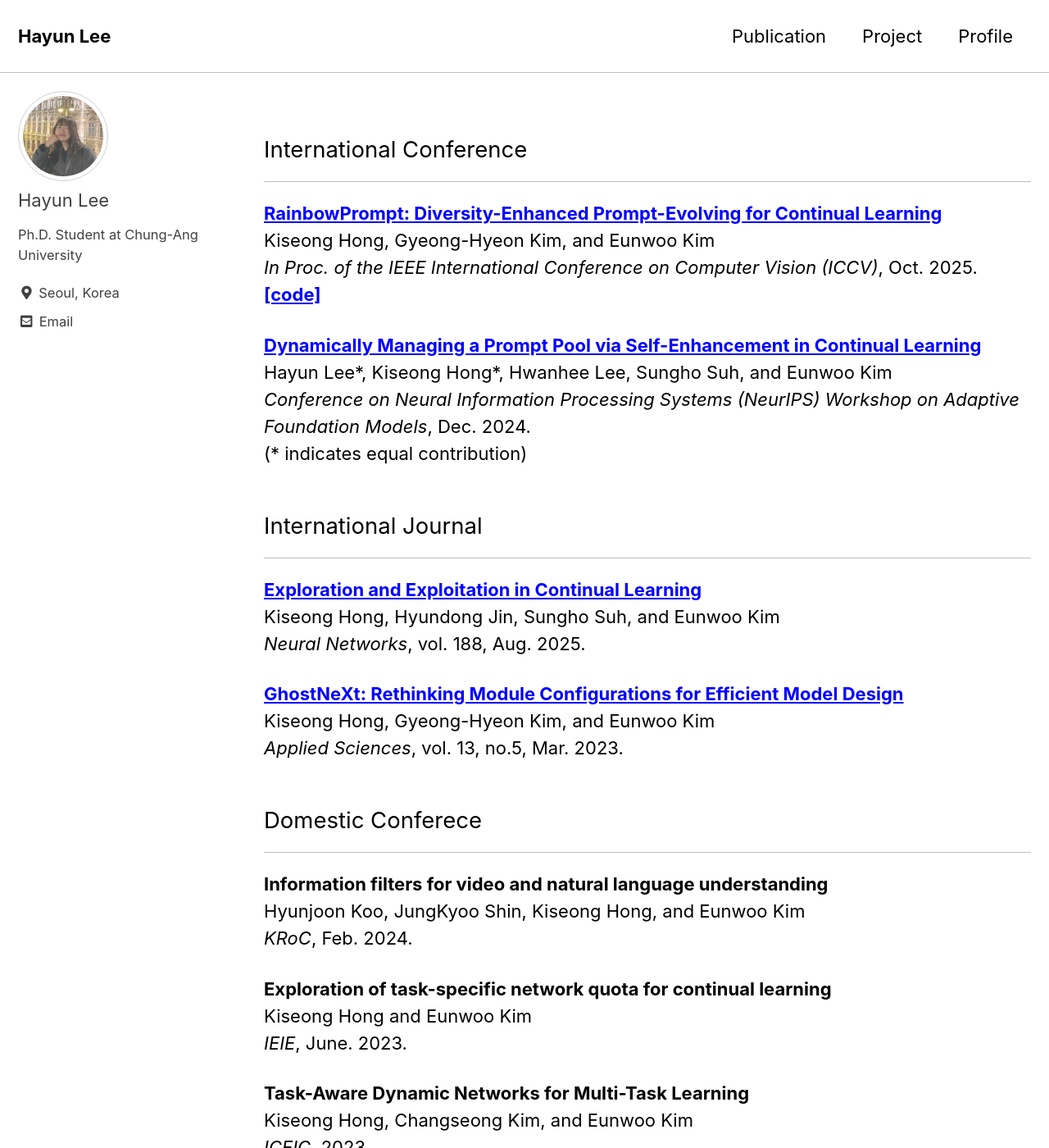
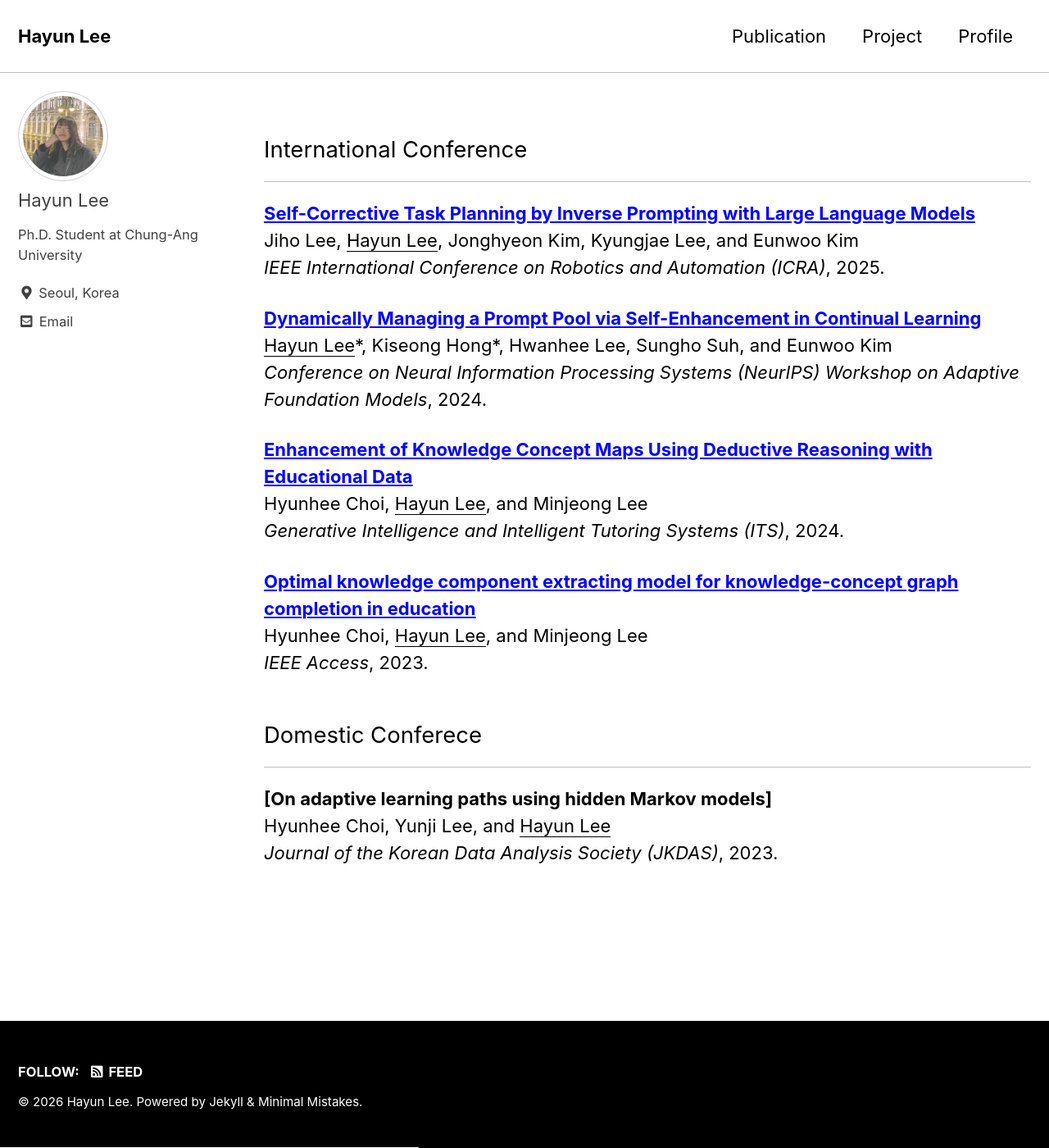
Before and after one commit to sksmslhy/sksmslhy.github.io, a Jekyll site: the page built from _pages/publication.md, in a window 1280 px wide and 1400 px high. Shown: the whole window at 82% size. Built offline with Jekyll 4.4.1, drawn with Linux system fonts in a browser that asks for light colours; cached includes are drawn as plain includes.

Commit message:
publication and project

```diff
--- a/_pages/publication.md
+++ b/_pages/publication.md
@@ -8,16 +8,23 @@ title: ''
 
 ## International Conference
 ___
-**[RainbowPrompt: Diversity-Enhanced Prompt-Evolving for Continual Learning](http://arxiv.org/abs/2507.22553)<br>**
-Kiseong Hong, Gyeong-Hyeon Kim, and Eunwoo Kim<br>
-*In Proc. of the IEEE International Conference on Computer Vision (ICCV)*, Oct. 2025. **[[code]](https://github.com/Kiseong0753/RainbowPrompt)<br>**
+**[Self-Corrective Task Planning by Inverse Prompting with Large Language Models](https://arxiv.org/pdf/2503.07317)<br>**
+Jiho Lee, <U>Hayun Lee</U>, Jonghyeon Kim, Kyungjae Lee, and Eunwoo Kim <br>
+*IEEE International Conference on Robotics and Automation (ICRA)*, 2025.<br>
 
 **[Dynamically Managing a Prompt Pool via Self-Enhancement in Continual Learning](https://openreview.net/forum?id=GI6gHATAMt)<br>**
-Hayun Lee\*, Kiseong Hong\*, Hwanhee Lee, Sungho Suh, and Eunwoo Kim<br>
-*Conference on Neural Information Processing Systems (NeurIPS) Workshop on Adaptive Foundation Models*, Dec. 2024.<br>
-(\* indicates equal contribution)
+<U>Hayun Lee</U>\*, Kiseong Hong\*, Hwanhee Lee, Sungho Suh, and Eunwoo Kim<br>
+*Conference on Neural Information Processing Systems (NeurIPS) Workshop on Adaptive Foundation Models*, 2024.<br>
 
-## International Journal
+**[Enhancement of Knowledge Concept Maps Using Deductive Reasoning with Educational Data](https://link.springer.com/chapter/10.1007/978-3-031-63028-6_9)**<br>
+Hyunhee Choi, <U>Hayun Lee</U>, and Minjeong Lee<br>
+*Generative Intelligence and Intelligent Tutoring Systems (ITS)*, 2024.<br>
+
+**[Optimal knowledge component extracting model for knowledge-concept graph completion in education](https://ieeexplore.ieee.org/abstract/document/10043668)<br>**
+Hyunhee Choi, <U>Hayun Lee</U>, and Minjeong Lee<br>
+*IEEE Access*, 2023.<br>
+
+<!-- ## International Journal
 ___
 **[Exploration and Exploitation in Continual Learning](https://www.sciencedirect.com/science/article/pii/S0893608025003235)<br>**
 Kiseong Hong, Hyundong Jin, Sungho Suh, and Eunwoo Kim<br>
@@ -26,20 +33,10 @@ Kiseong Hong, Hyundong Jin, Sungho Suh, and Eunwoo Kim<br>
 **[GhostNeXt: Rethinking Module Configurations for Efficient Model Design](https://www.mdpi.com/2076-3417/13/5/3301)<br>**
 Kiseong Hong, Gyeong-Hyeon Kim, and Eunwoo Kim<br>
 *Applied Sciences*, vol. 13, no.5, Mar. 2023.
-
+ -->
 
 ## Domestic Conferece
 ___
-**Information filters for video and natural language understanding<br>**
-Hyunjoon Koo, JungKyoo Shin, Kiseong Hong, and Eunwoo Kim<br>
-*KRoC*, Feb. 2024.
-
-
-**Exploration of task-specific network quota for continual learning<br>**
-Kiseong Hong and Eunwoo Kim<br>
-*IEIE*, June. 2023.
-
-
-**Task-Aware Dynamic Networks for Multi-Task Learning<br>**
-Kiseong Hong, Changseong Kim, and Eunwoo Kim<br>
-*ICEIC*, 2023.
+**[On adaptive learning paths using hidden Markov models]<br>**
+Hyunhee Choi, Yunji Lee, and <U>Hayun Lee</U><br>
+*Journal of the Korean Data Analysis Society (JKDAS)*, 2023.
```
Also changed, not shown: _pages/project.md (+9 -13 lines).
